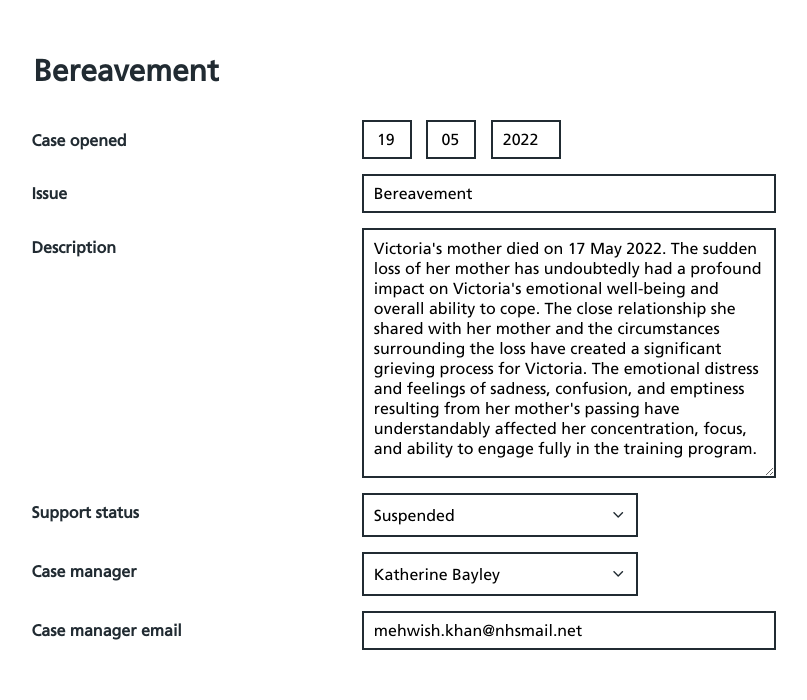
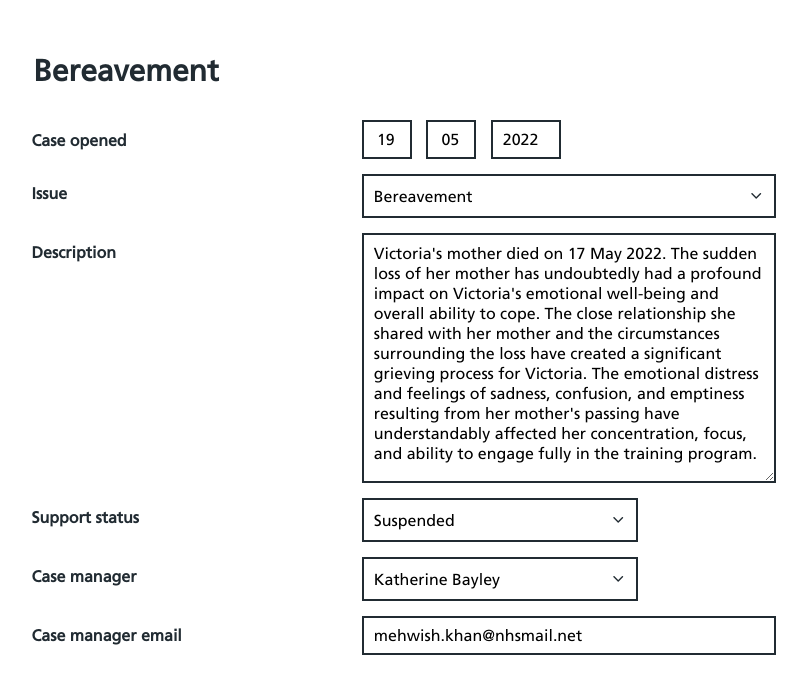
Before and after one commit to torchbox/NSHCS-TMS, a Python web app: template templates/support-edit.html in a window 1280 px wide. Shown: the part 372-1072 px from the top of the page, without its empty margins (123-930 px from the left). Run offline with Jinja, Linux system fonts and the light colour scheme; the template is opened without the code that fills it, so the values that code supplies are empty.

Commit message:
Add issue dropdown

```diff
--- a/assets/src/javascript/components/storage.js
+++ b/assets/src/javascript/components/storage.js
@@ -919,9 +919,8 @@
             {
                 id: 3,
                 dataName: 'bereavement-issue',
-                type: 'text',
+                type: 'select-one',
                 value: 'Bereavement',
-                checked: false,
             },
             {
                 id: 4,
--- a/templates/support-edit.html
+++ b/templates/support-edit.html
@@ -79,7 +79,13 @@
                         </div>
                         <div class="form__item">
                             <label class="form__label" for="bereavement-issue">Issue</label>
-                            <input class="form__input" type="text" id="bereavement-issue" name="bereavement-issue" data-form="bereavement-issue" value="Bereavement"/>
+                            <div class="custom-select custom-select--full">
+                                <select id="bereavement-issue" name="bereavement-issue" class="custom-select__item" data-form="bereavement-issue">
+                                    <option value="Bereavement">Bereavement</option>
+                                    <option value="Change in personal circumstances">Change in personal circumstances</option>
+                                    <option value="Sickness">Sickness</option>
+                                </select>
+                            </div>
                         </div>
                         <div class="form__item">
                             <label class="form__label" for="bereavement-description">Description</label>
```
Also changed, not shown: assets/dist/js/main.js.
